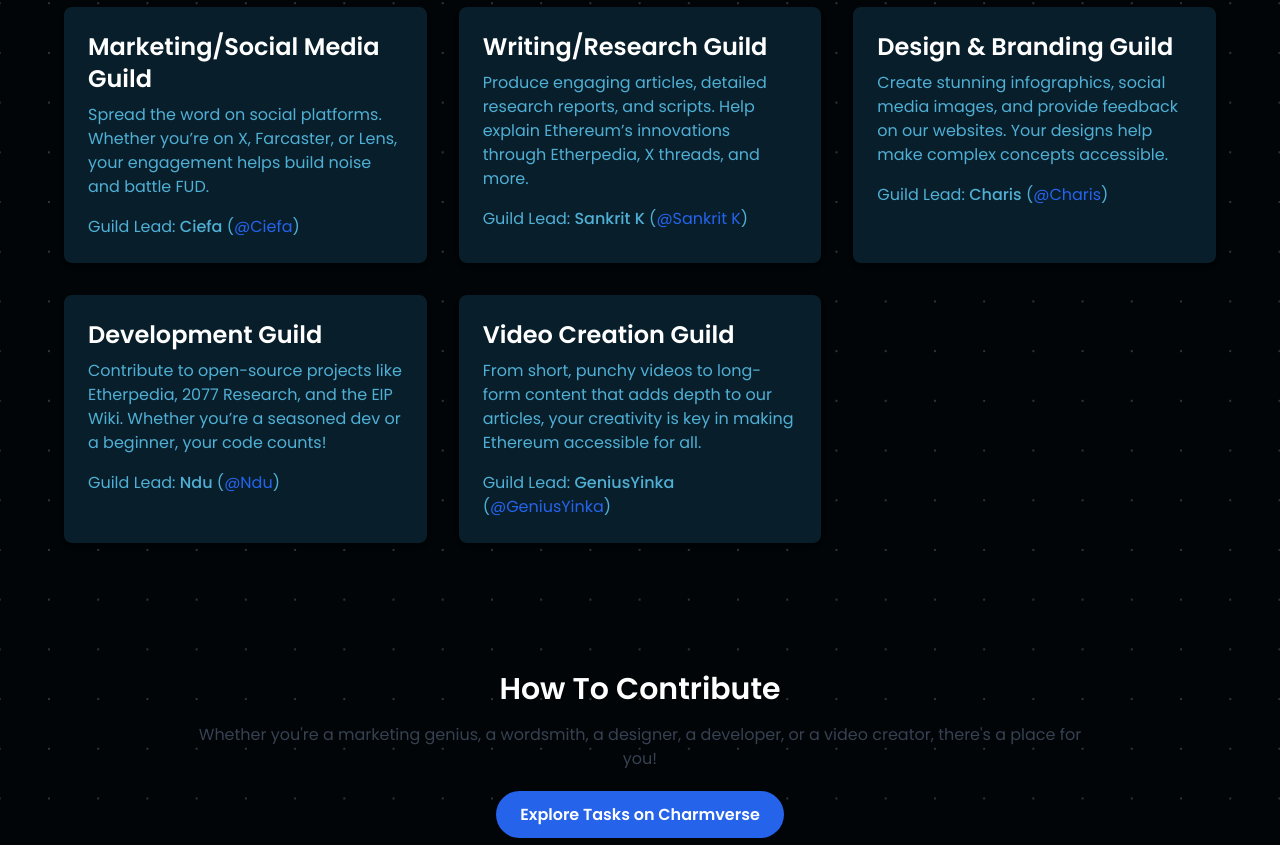
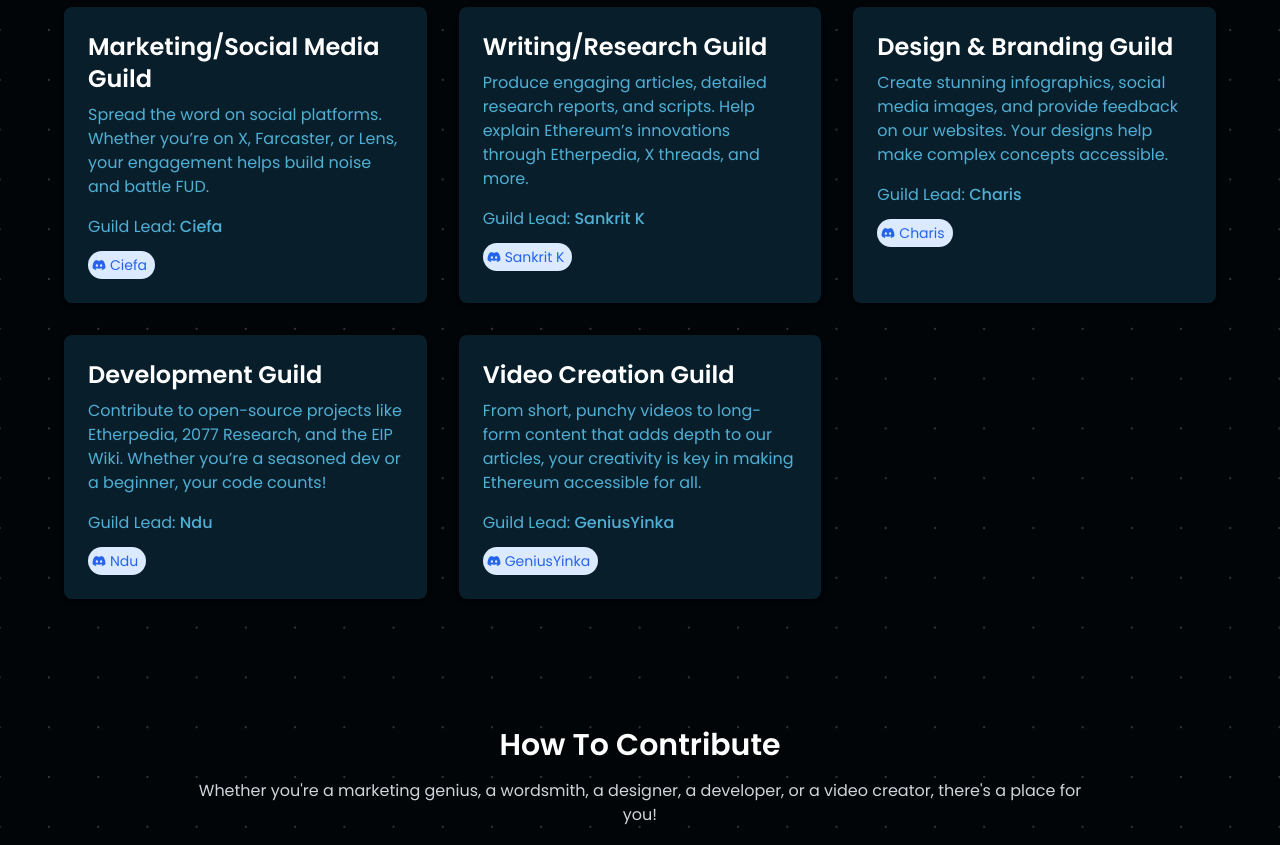
Before and after one commit to SimpleX-T/2077-collective, a Next.js app: page / in a window 1280 px wide. Shown: the part 941-1786 px from the top of the page. Built offline with nearby package versions, Linux system fonts and the light colour scheme.

Commit message:
included the other details

```diff
--- a/components/ContributionSection.tsx
+++ b/components/ContributionSection.tsx
@@ -5,7 +5,7 @@
     <section id="get-started" className="py-16 px-6">
       <div className="max-w-4xl mx-auto text-center">
         <h2 className="text-3xl font-bold mb-4">How To Contribute</h2>
-        <p className="text-gray-700 mb-8">
+        <p className="text-gray-300 mb-8">
           Whether you&apos;re a marketing genius, a wordsmith, a designer, a
           developer, or a video creator, there&apos;s a place for you!
         </p>
--- a/components/GuildCard.tsx
+++ b/components/GuildCard.tsx
@@ -1,6 +1,6 @@
 import { GuildCardProps } from "@/types";
-import Link from "next/link";
 import React from "react";
+import { FaDiscord } from "react-icons/fa6";
 
 const GuildCard: React.FC<GuildCardProps> = ({
   title,
@@ -14,14 +14,11 @@
       <h3 className="text-2xl font-semibold mb-2">{title}</h3>
       <p className="text-[#50AFD4] mb-4">{description}</p>
       <p className="text-[#50AFD4]">
-        Guild Lead: <span className="font-medium">{guildLead}</span> (
-        <Link
-          href={"https://discord.com/" + discordHandle}
-          className="text-blue-600"
-        >
+        Guild Lead: <span className="font-medium">{guildLead}</span>
+        <span className="text-blue-600 bg-blue-100 w-fit p-1 pr-2 text-sm mt-3 rounded-full flex items-center gap-1">
+          <FaDiscord />
           {discordHandle}
-        </Link>
-        )
+        </span>
       </p>
       {extraInfo && <p className="text-gray-500 mt-2">{extraInfo}</p>}
     </div>
--- a/components/landingPage/hero.tsx
+++ b/components/landingPage/hero.tsx
@@ -235,7 +235,7 @@
         </div>
       </section>
 
-      <section className="py-16 px-6">
+      <section ref={secondSectionRef} className="py-16 px-6">
         <div className="max-w-6xl mx-auto">
           <h2 className="text-3xl font-bold text-center mb-12">
             What Do Ethernauts Do?
@@ -251,10 +251,7 @@
       <ContributionSection />
 
       {/* Main Editor Section */}
-      <section
-        ref={secondSectionRef}
-        className="backdrop-blur-sm mx-auto py-12 w-full min-h-screen pt-12 relative max-w- px-2"
-      >
+      <section className="backdrop-blur-sm mx-auto py-12 w-full min-h-screen pt-12 relative max-w- px-2">
         <div className="absolute w-32 h-1/2 bg-[#081F2B] top-1/2 left-1/2 -translate-x-1/2 -translate-y-1/2 -z-10 blur-[120px]" />
         <div className="mb-4 p-4">
           <h2 className="text-3xl mt-6 font-semibold text-center mb-3">
--- a/lib/constants.ts
+++ b/lib/constants.ts
@@ -96,34 +96,34 @@
     description:
       "Spread the word on social platforms. Whether you’re on X, Farcaster, or Lens, your engagement helps build noise and battle FUD.",
     guildLead: "Ciefa",
-    discordHandle: "@Ciefa",
+    discordHandle: "Ciefa",
   },
   {
     title: "Writing/Research Guild",
     description:
       "Produce engaging articles, detailed research reports, and scripts. Help explain Ethereum’s innovations through Etherpedia, X threads, and more.",
     guildLead: "Sankrit K",
-    discordHandle: "@Sankrit K",
+    discordHandle: "Sankrit K",
   },
   {
     title: "Design & Branding Guild",
     description:
       "Create stunning infographics, social media images, and provide feedback on our websites. Your designs help make complex concepts accessible.",
     guildLead: "Charis",
-    discordHandle: "@Charis",
+    discordHandle: "Charis",
   },
   {
     title: "Development Guild",
     description:
       "Contribute to open-source projects like Etherpedia, 2077 Research, and the EIP Wiki. Whether you’re a seasoned dev or a beginner, your code counts!",
     guildLead: "Ndu",
-    discordHandle: "@Ndu",
+    discordHandle: "Ndu",
   },
   {
     title: "Video Creation Guild",
     description:
       "From short, punchy videos to long-form content that adds depth to our articles, your creativity is key in making Ethereum accessible for all.",
     guildLead: "GeniusYinka",
-    discordHandle: "@GeniusYinka",
+    discordHandle: "GeniusYinka",
   },
 ];
```
